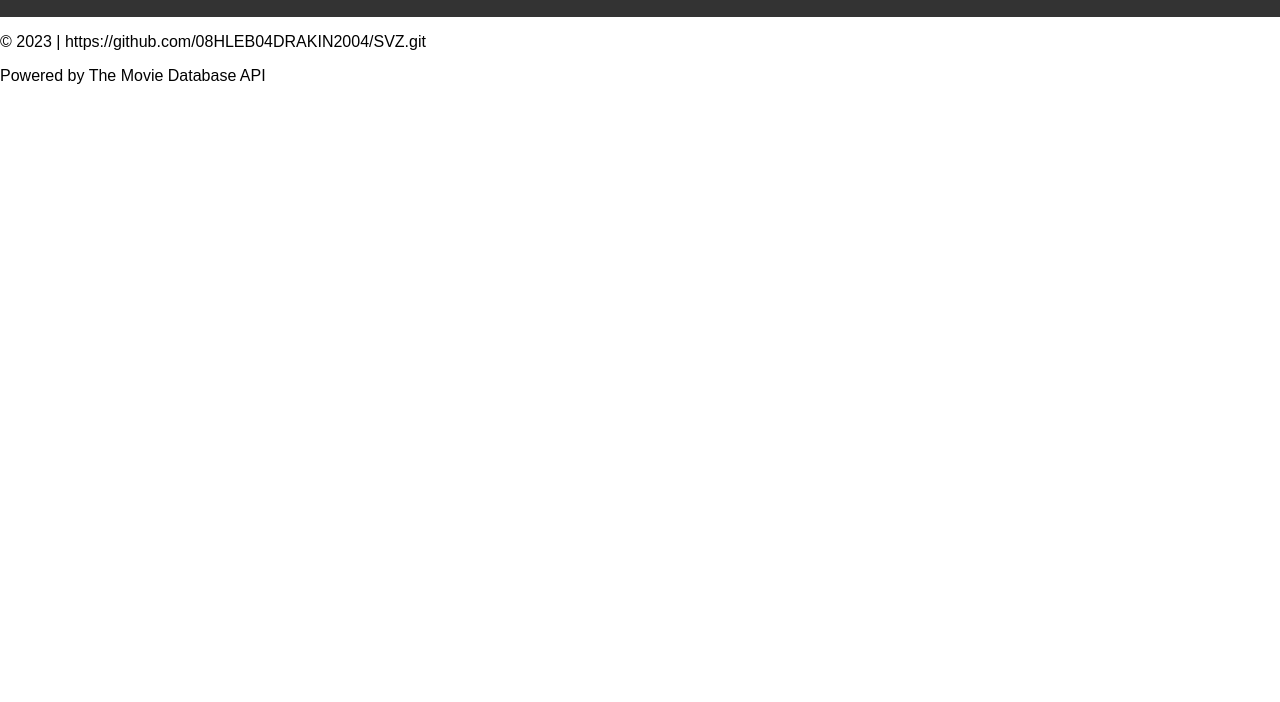
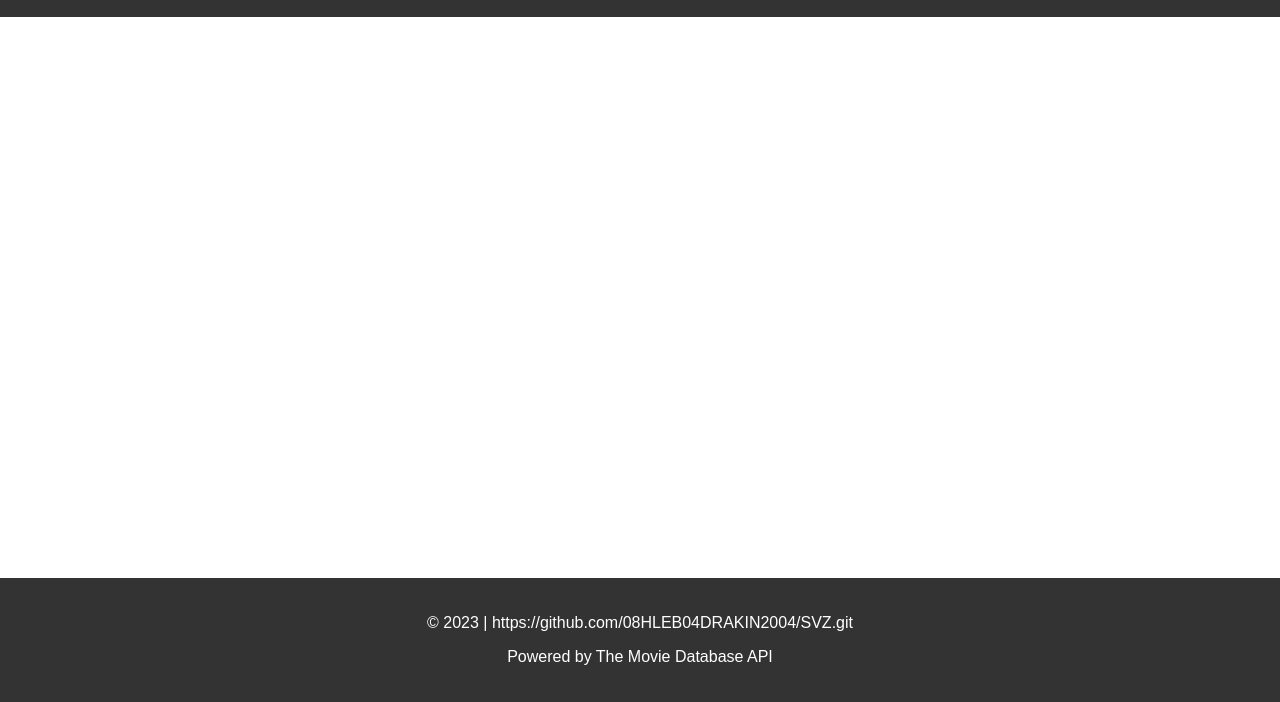
Before and after one commit to 08HLEB04DRAKIN2004/SVZ4, a plain HTML site: page index.html in a window 1280 px wide. Shown: the part 98-800 px from the top of the page. Drawn offline with Linux system fonts and the light colour scheme; no server answers.

Commit message:
fix: update html,css,js

```diff
--- a/index.html
+++ b/index.html
@@ -16,10 +16,11 @@
         <!-- Movie cards will be dynamically added here -->
     </main>
 
-    <footer>
-        <p>© 2023 | https://github.com/08HLEB04DRAKIN2004/SVZ.git</p>
+    <footer >
+        <p>© 2023 | <a href="https://github.com/08HLEB04DRAKIN2004/SVZ.git" style="color: #fff; text-decoration: none;">https://github.com/08HLEB04DRAKIN2004/SVZ.git</a></p>
         <p>Powered by The Movie Database API</p>
     </footer>
+
 
     <script src="./script.js">
 
--- a/script.js
+++ b/script.js
@@ -1,17 +1,27 @@
-const API_KEY = 'd3476595417e9eb00d3200fa664d203d';
-const API_URL = `https://api.themoviedb.org/3/search/movie?api_key=${API_KEY}&query=`;
+const API_KEY = 'd3476595417e9eb00d3200fa664d203d';// ключ авторизации для достпуа к базе данных
+const API_URL = `https://api.themoviedb.org/3/search/movie?api_key=${API_KEY}&query=`;// СТРОКА ЗАПРОСА
 
 const main = document.getElementById('main');
 const search = document.getElementById('search');
 
+const clearSearch = document.getElementById('clear-search');
 
+// Обработчик события для очистки поля ввода
+clearSearch.addEventListener('click', () => {
+    search.value = ''; // Очистить поле ввода
+    main.innerHTML = ''; // Очистить результаты поиска
+    getMovies('venom');
+});
 //запрашивает данные о фильмах с помощью API интерфеййса
 
 async function getMovies(searchTerm) {
-    const res = await fetch(API_URL + searchTerm);
+    const res = await fetch(API_URL + searchTerm);//запрос к серверу
     const data = await res.json();
-
-    showMovies(data.results);
+    if (data.results && data.results.length > 0) {
+        showMovies(data.results);
+    } else {
+        main.innerHTML = '<p>Фильмы не найдены</p>';
+    }
 }
 
 function showMovies(movies) {
@@ -40,9 +50,9 @@ search.addEventListener('keyup', (e) => {
 
         getMovies(searchTerm);
 
-        search.value = '';
-        search.blur();
+
+
     }
 });
 
-getMovies(' ');
+getMovies('venom');
--- a/styles.css
+++ b/styles.css
@@ -50,3 +50,12 @@ main {
     cursor: pointer;
     font-size: 24px;
 }
+footer {
+    position: fixed;
+    bottom: 0;
+    width: 100%;
+    background-color: #333;
+    color: #fff;
+    padding: 20px;
+    text-align: center;
+}
```
